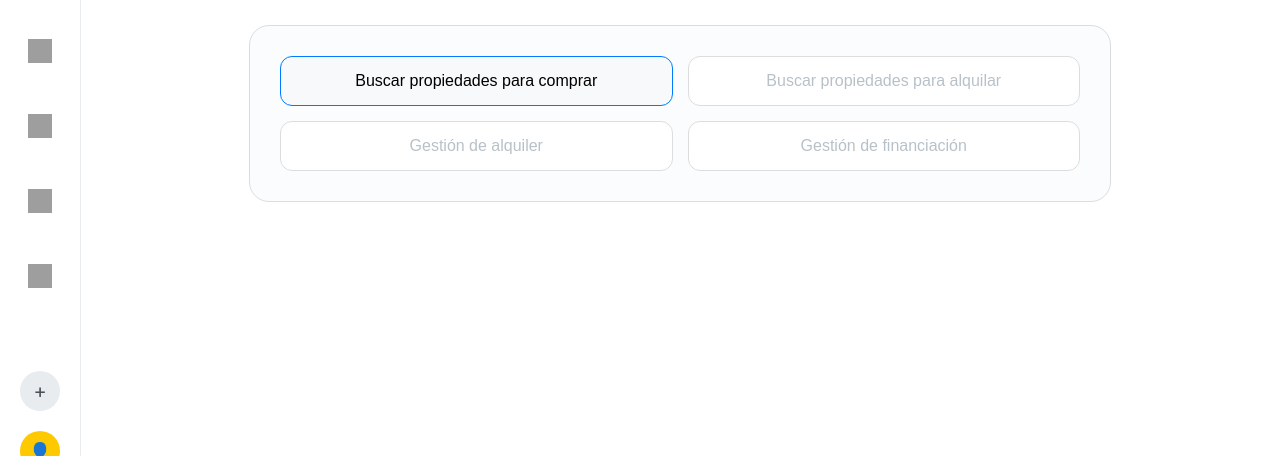
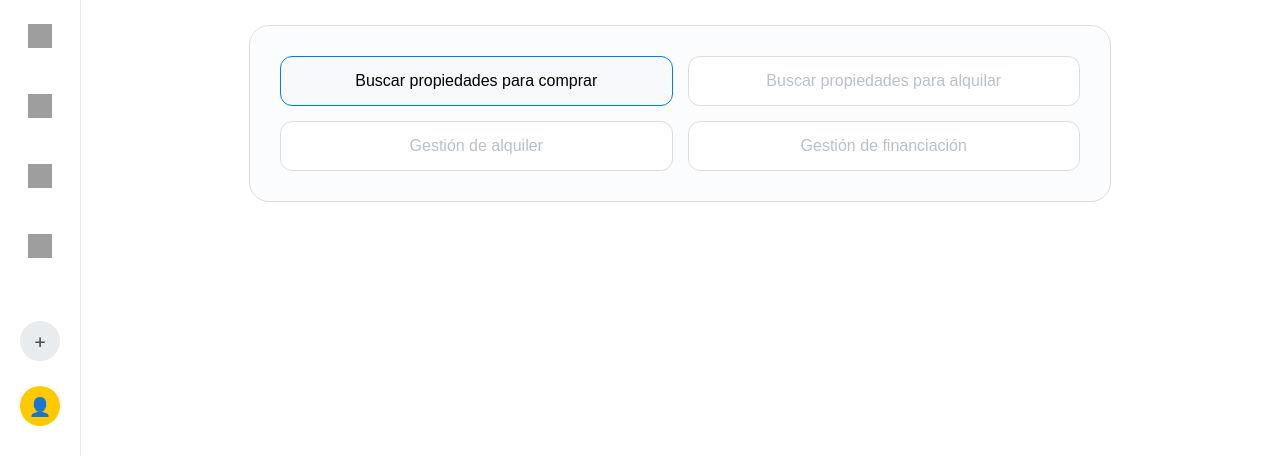
Before and after one commit to aura-casalink/luci-chatbot, a website: page index.html in a window 1280 px wide. Shown: the part 344-816 px from the top of the page. Drawn offline with nearby package versions, Linux system fonts and the light colour scheme; grey boxes are pictures that could not be loaded; a web font is replaced by a local one.

Commit message:
Update index.html

```diff
--- a/index.html
+++ b/index.html
@@ -118,9 +118,10 @@
             display: flex;
             flex-direction: column;
             align-items: center;
-            padding: 20px 0 15px 0;
+            padding: 20px 0 10px 0;
             min-height: 0;
-            overflow: hidden;
+            overflow: visible;
+            max-height: calc(100vh - 100px);
         }
 
        /* Contenedor de iconos principales */
@@ -147,7 +148,7 @@
             position: relative;
             width: 60px;
             height: 60px;
-            margin-bottom: 15px;
+            margin-bottom: 10px;
             display: flex;
             align-items: center;
             justify-content: center;
@@ -190,6 +191,7 @@
             justify-content: center;
             cursor: pointer;
             flex-shrink: 0;
+            margin-bottom: 10px;
         }
 
         .login-circle {
@@ -394,6 +396,7 @@
             justify-content: center;
             cursor: pointer;
             flex-shrink: 0;
+            margin-bottom: 5px;
         }
 
         .new-chat-circle {
@@ -1462,7 +1465,7 @@
             </div>
 
             <!-- Espaciador flexible -->
-            <div style="flex: 1; min-height: 40px;"></div>
+            <div style="flex: 1; min-height: 20px;"></div>
 
             <!-- Botones inferiores -->
             <div class="sidebar-new-chat" data-tooltip="Nuevo Chat" onclick="startNewChat()">
```
